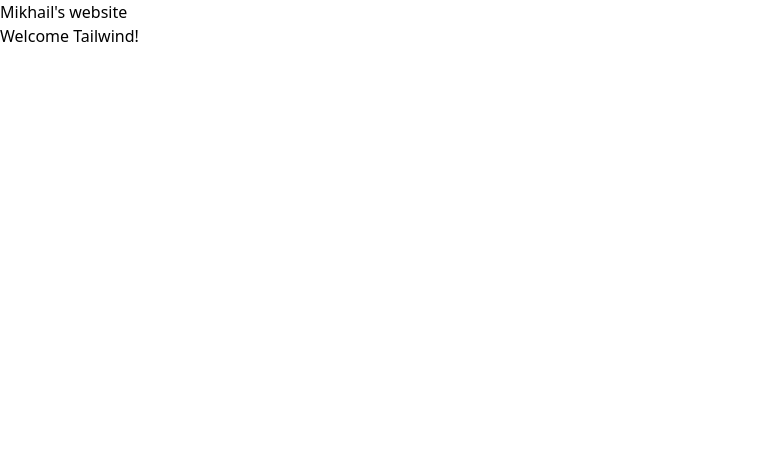
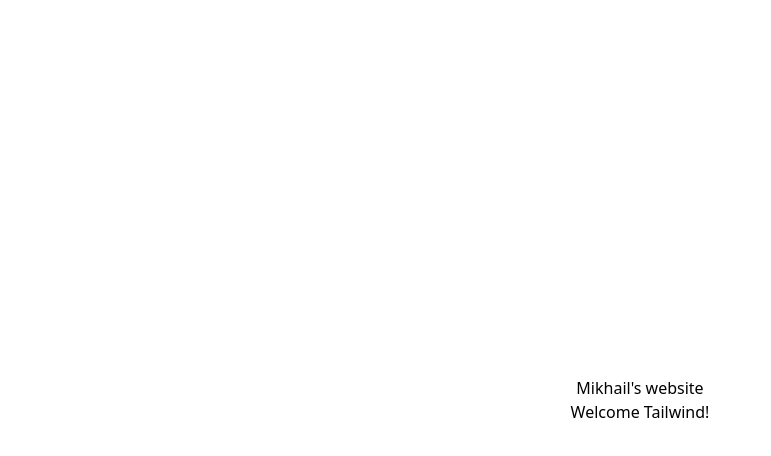
Before and after one commit to zultra0/www.mikhailmanco.me, a React (Vite) app: page / in a window 1280 px wide. Shown: the top 456 px of the page, without its empty margins (0-771 px from the left). Built offline with nearby package versions, Linux system fonts and the light colour scheme.

Commit message:
Centering content

```diff
--- a/src/App.tsx
+++ b/src/App.tsx
@@ -1,8 +1,8 @@
 export default function App() {
   return (
-    <>
+    <div className="h-screen w-screen flex justify-center items-center flex-col">
       <h1>Mikhail's website</h1>
-      <h2>Welcome Tailwind!</h2>
-    </>
+      <h1>Welcome Tailwind!</h1>
+    </div>
   )
 }
```
